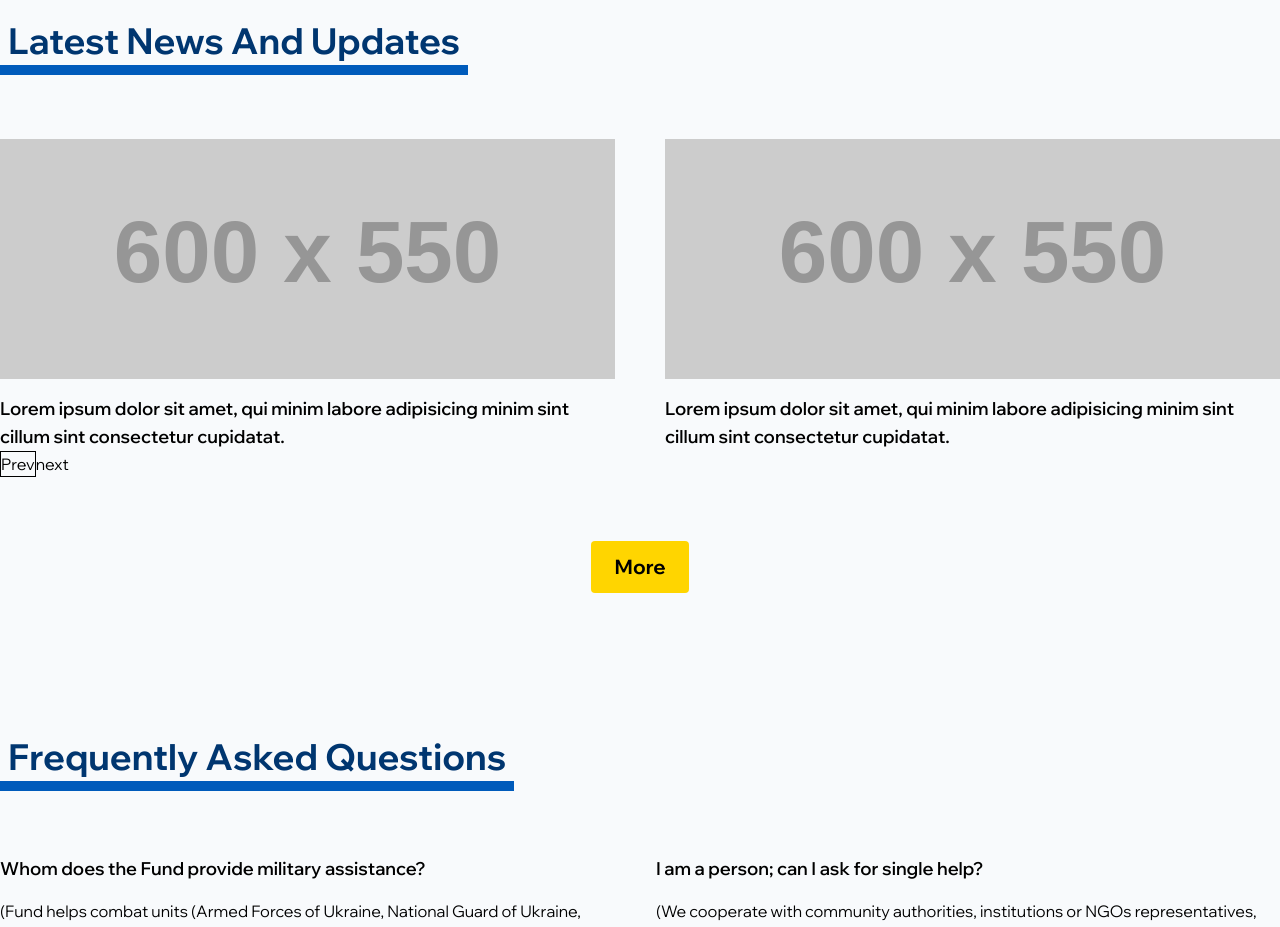
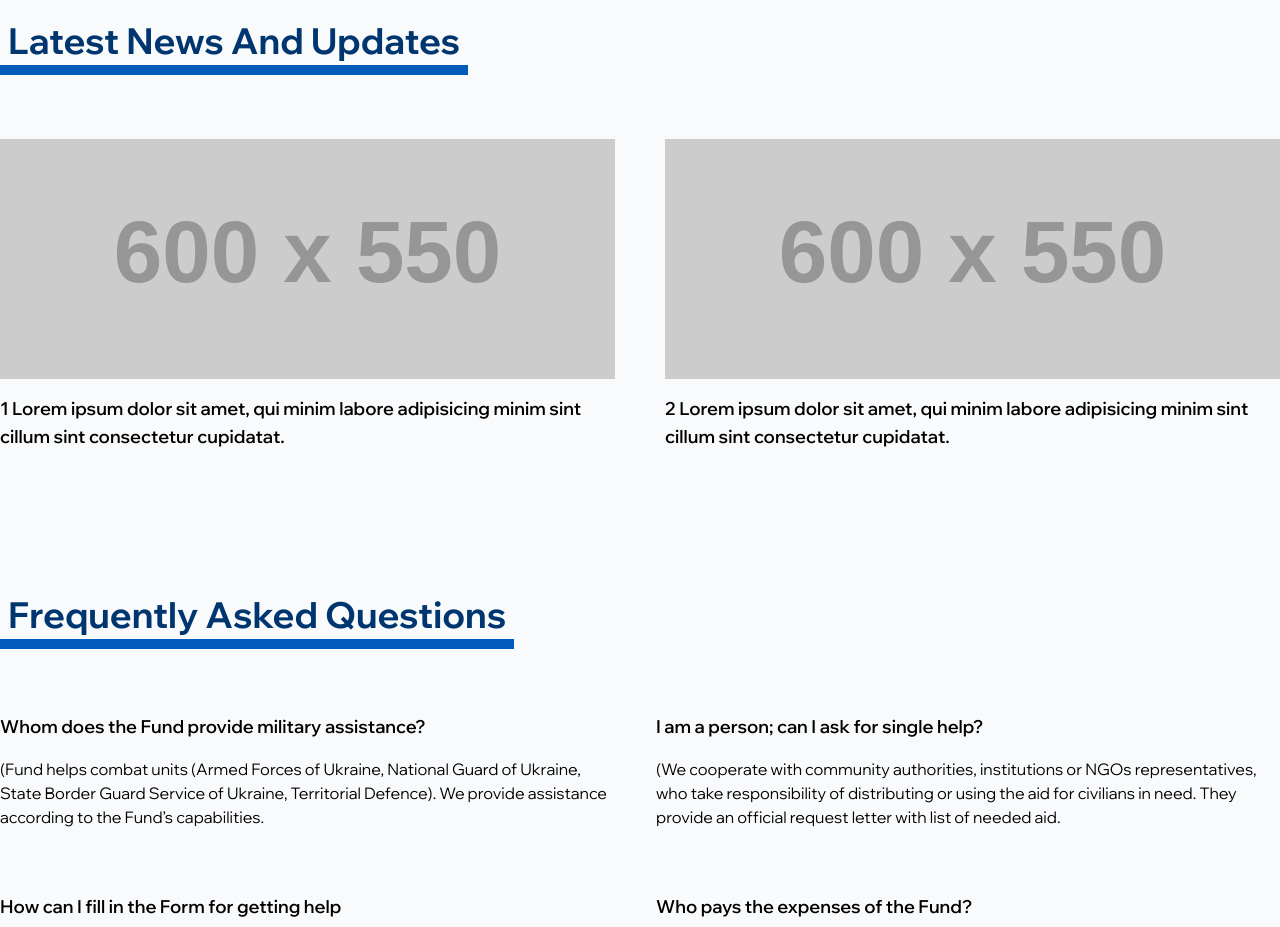
Before and after one commit to sarvartojikulov/hermes-website, a Next.js app: page /en in a window 1280 px wide. Shown: the part 1360-2287 px from the top of the page. Built offline with nearby package versions, Linux system fonts and the light colour scheme.

Commit message:
feat: add arrows to carousel

```diff
--- a/app/[locale]/page.tsx
+++ b/app/[locale]/page.tsx
@@ -122,13 +122,10 @@ const TempBlog = () => {
                     color="primary"
                 />
             </div>
-            <div className="col-span-full">
+            <div className="col-span-full relative">
                 <Blog />
             </div>
 
-            <div className="row-start-3 col-start-1 lg:col-start-6 col-span-2 flex justify-start lg:justify-center">
-                <CTA color="secondary" label="More" />
-            </div>
         </section>
     );
 };
--- a/components/Blog.tsx
+++ b/components/Blog.tsx
@@ -1,31 +1,31 @@
-import clsx from "clsx";
+import { Navigation } from "swiper/modules";
 import { Swiper, SwiperSlide } from "swiper/react";
-import { Navigation } from 'swiper/modules';
 
 // Import Swiper styles
+import useBreakpoint from "@/hooks/useBreakpoint";
+import { ChevronLeftIcon, ChevronRightIcon } from "@heroicons/react/24/solid";
+import React from "react";
 import "swiper/css";
 import "swiper/css/navigation";
-import useBreakpoint from "@/hooks/useBreakpoint";
-import React from "react";
 
 const posts = [
     {
-        title: "Lorem ipsum dolor sit amet, qui minim labore adipisicing minim sint cillum sint consectetur cupidatat.",
+        title: "1 Lorem ipsum dolor sit amet, qui minim labore adipisicing minim sint cillum sint consectetur cupidatat.",
         description:
             "Lorem ipsum dolor sit amet, officia excepteur ex fugiat reprehenderit enim labore culpa sint ad nisi Lorem pariatur mollit ex esse exercitation amet. Nisi anim cupidatat excepteur officia. Reprehenderit nostrud nostrud ipsum Lorem est aliquip amet voluptate voluptate dolor minim nulla est proident. Nostrud officia pariatur ut officia. Sit irure elit esse ea nulla sunt ex occaecat reprehenderit commodo officia dolor Lorem duis laboris cupidatat officia voluptate. Culpa proident adipisicing id nulla nisi laboris ex in Lorem sunt duis officia eiusmod. Aliqua reprehenderit commodo ex non excepteur duis sunt velit enim. Voluptate laboris sint cupidatat ullamco ut ea consectetur et est culpa et culpa duis.",
     },
     {
-        title: "Lorem ipsum dolor sit amet, qui minim labore adipisicing minim sint cillum sint consectetur cupidatat.",
+        title: "2 Lorem ipsum dolor sit amet, qui minim labore adipisicing minim sint cillum sint consectetur cupidatat.",
         description:
             "Lorem ipsum dolor sit amet, officia excepteur ex fugiat reprehenderit enim labore culpa sint ad nisi Lorem pariatur mollit ex esse exercitation amet. Nisi anim cupidatat excepteur officia. Reprehenderit nostrud nostrud ipsum Lorem est aliquip amet voluptate voluptate dolor minim nulla est proident. Nostrud officia pariatur ut officia. Sit irure elit esse ea nulla sunt ex occaecat reprehenderit commodo officia dolor Lorem duis laboris cupidatat officia voluptate. Culpa proident adipisicing id nulla nisi laboris ex in Lorem sunt duis officia eiusmod. Aliqua reprehenderit commodo ex non excepteur duis sunt velit enim. Voluptate laboris sint cupidatat ullamco ut ea consectetur et est culpa et culpa duis.",
     },
     {
-        title: "Lorem ipsum dolor sit amet, qui minim labore adipisicing minim sint cillum sint consectetur cupidatat.",
+        title: "3 Lorem ipsum dolor sit amet, qui minim labore adipisicing minim sint cillum sint consectetur cupidatat.",
         description:
             "Lorem ipsum dolor sit amet, officia excepteur ex fugiat reprehenderit enim labore culpa sint ad nisi Lorem pariatur mollit ex esse exercitation amet. Nisi anim cupidatat excepteur officia. Reprehenderit nostrud nostrud ipsum Lorem est aliquip amet voluptate voluptate dolor minim nulla est proident. Nostrud officia pariatur ut officia. Sit irure elit esse ea nulla sunt ex occaecat reprehenderit commodo officia dolor Lorem duis laboris cupidatat officia voluptate. Culpa proident adipisicing id nulla nisi laboris ex in Lorem sunt duis officia eiusmod. Aliqua reprehenderit commodo ex non excepteur duis sunt velit enim. Voluptate laboris sint cupidatat ullamco ut ea consectetur et est culpa et culpa duis.",
     },
     {
-        title: "Lorem ipsum dolor sit amet, qui minim labore adipisicing minim sint cillum sint consectetur cupidatat.",
+        title: "4 Lorem ipsum dolor sit amet, qui minim labore adipisicing minim sint cillum sint consectetur cupidatat.",
         description:
             "Lorem ipsum dolor sit amet, officia excepteur ex fugiat reprehenderit enim labore culpa sint ad nisi Lorem pariatur mollit ex esse exercitation amet. Nisi anim cupidatat excepteur officia. Reprehenderit nostrud nostrud ipsum Lorem est aliquip amet voluptate voluptate dolor minim nulla est proident. Nostrud officia pariatur ut officia. Sit irure elit esse ea nulla sunt ex occaecat reprehenderit commodo officia dolor Lorem duis laboris cupidatat officia voluptate. Culpa proident adipisicing id nulla nisi laboris ex in Lorem sunt duis officia eiusmod. Aliqua reprehenderit commodo ex non excepteur duis sunt velit enim. Voluptate laboris sint cupidatat ullamco ut ea consectetur et est culpa et culpa duis.",
     },
@@ -34,16 +34,15 @@ const posts = [
 const Blog: React.FC = () => {
     const breakpoint = useBreakpoint();
     return (
-        <div>
+        <React.Fragment>
             <Swiper
                 spaceBetween={50}
                 modules={[Navigation]}
                 slidesPerView={
                     breakpoint === "lg" ? 3 : breakpoint === "md" ? 2 : 1
                 }
-                onSlideChange={() => console.log("slide change")}
-                onSwiper={(swiper) => console.log(swiper)}
-                navigation={{ nextEl: ".arrow-left", prevEl: ".arrow-right" }}
+                loop
+                navigation={{ nextEl: ".arrow-right", prevEl: ".arrow-left" }}
             >
                 {posts.map((item, i) => (
                     <SwiperSlide key={item.title + i}>
@@ -51,9 +50,13 @@ const Blog: React.FC = () => {
                     </SwiperSlide>
                 ))}
             </Swiper>
-            <button className="arrow-left border border-black">Prev</button>
-        <button className="arrow-right arrow">next</button>
-        </div>
+            <button className="arrow-left absolute -left-20 top-1/2 cursor-pointer">
+              <ChevronLeftIcon className="text-black w-10 h-10"/>
+            </button>
+            <button className="arrow-right absolute -right-20 top-1/2 cursor-pointer">
+              <ChevronRightIcon className="text-black w-10 h-10"/>
+              </button>
+        </React.Fragment>
     );
 };
 
```
